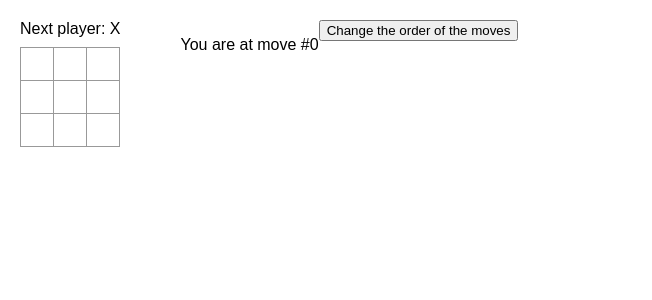
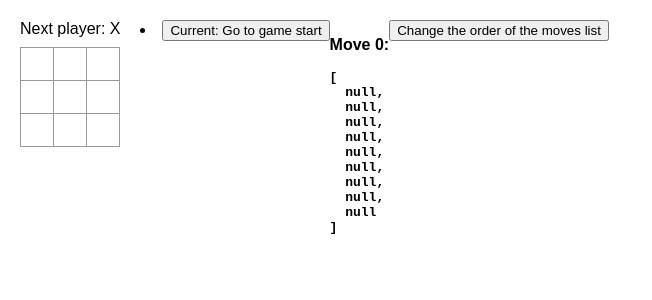
Before and after one commit to TemperateGrassland/tic-tac-toe-training, a Next.js app: page / in a window 1280 px wide. Shown: the top 300 px of the page, without its empty margins (0-652 px from the left). Built offline with nearby package versions, Linux system fonts and the light colour scheme.

Commit message:
all additional features added

```diff
--- a/src/app/globals.css
+++ b/src/app/globals.css
@@ -71,6 +71,37 @@ body {
   width: 34px;
 }
 
+/* Winner Square Style */
+.square-winner {
+  background: #fff; /* Same background as .square */
+  border: 1px solid #999;
+  float: left;
+  font-size: 24px;
+  font-weight: bold;
+  line-height: 34px;
+  height: 34px;
+  margin-right: -1px;
+  margin-top: -1px;
+  padding: 0;
+  text-align: center;
+  width: 34px;
+
+  /* Glowing Effect */
+  color: red; /* Text colour for the winner square */
+  box-shadow: 0 0 10px gold, 0 0 20px gold, 0 0 30px gold; /* Glow effect */
+  animation: glow 1s infinite alternate; /* Animate the glow */
+}
+
+/* Optional glow animation for pulsating effect */
+@keyframes glow {
+  from {
+    box-shadow: 0 0 10px gold;
+  }
+  to {
+    box-shadow: 0 0 20px gold, 0 0 30px gold;
+  }
+}
+
 .board-row:after {
   clear: both;
   content: '';
--- a/src/app/page.tsx
+++ b/src/app/page.tsx
@@ -1,5 +1,6 @@
 "use client"
 
+import next from "next";
 import { useState } from "react";
 
 // Next JS will render the export default function in page.tsx
@@ -15,19 +16,24 @@ export default function Game() {
   const [history, setHistory] = useState([Array(9).fill(null)]);
   const [currentMove, setCurrentMove] = useState(0);
   const [isAscendingOrder, setIsAscendingOrder] = useState(true);
+  const [isDrawer, setIsDrawer] = useState(false);
 
   const xIsNext = currentMove % 2 === 0;
   const currentSquares = history[currentMove];
+  const winnerData = calculateWinner(currentSquares);
+  const winningSquares = winnerData ? winnerData.winningSquares : [];
+
 
 
   function handlePlay(nextSquares) {
     // Called from the Board when the square is clicked, input is the updated game state from the after the current move has been played
-    console.log(currentMove);
-    console.log(history)
-    // array slice operations 'end' parameter is exclusive
+    // console.log(currentMove);    // array slice operations 'end' parameter is exclusive
     // Get the initial game state and add the updated game state to nextHistory
+    if (history.length === 9)  {
+      setIsDrawer(true);
+    }
     const nexthistory = [...history.slice(0, currentMove + 1), nextSquares];
-    console.log(nexthistory);
+    // console.log(nexthistory);
     setHistory(nexthistory);
     // set current move number based on the nextHistory array length
     setCurrentMove(nexthistory.length - 1);
@@ -42,34 +48,26 @@ export default function Game() {
   }
 
   function sortResults() {
-    // sort the list of moves made by ascending or descending order
-
+    // use the '!' operator to flip the value of the boolean
     setIsAscendingOrder(!isAscendingOrder);
   }
 
   const moves = history.map((squares, move) => {
-    console.log("move", move);
-    console.log("squares", squares);
-    let description;
-    if (move === currentMove) {
-      return(
-        <p>You are at move #{currentMove}</p>
-      );
-    }
-    if (move > 0) {
-      description = 'Go to move #' + move;
-    } else {
-      description = 'Go to game start';
-    }
-
-
+    const description = move > 0 ? `Go to move #${move}` : `Go to game start`;
     return (
       <li key={move}>
         {/* When the button for the relevant game state is clicked, jumpTo is called */}
-        <button onClick={() => jumpTo(move)}>{description}</button>
+        <button onClick={() => jumpTo(move)}>
+          {move === currentMove ? `Current: ${description}` : description}
+        </button>
       </li>
     );
   });
+
+  // Does this need to use the spread syntax to access the moves?
+  // Or can it use the moves array directly?
+  // Spread syntax will avoid mutating the original array and avoid any side-effects when re-using the original moves array
+  const sortedMoves = isAscendingOrder ? moves : [...moves].reverse();
 
   return (
     <>
@@ -78,13 +76,16 @@ export default function Game() {
         {/* Pass only one game state to be rendered by the board - the current game state
         The board also accepts the next user var in order to display it
         onPlay is a callback function to update the game state by passing the function to the board and then calling that function to update the state values stored in the Game*/}
-        <Board xIsNext={xIsNext} squares={currentSquares} onPlay={handlePlay} />
+        <Board xIsNext={xIsNext} squares={currentSquares} onPlay={handlePlay} isWinner={winningSquares} isDraw={isDrawer} />
       </div>
       <div className="game-info">
-        <MoveList moves={moves} isAscendingOrder={isAscendingOrder}/>
+        <MoveList moves={sortedMoves} isAscendingOrder={isAscendingOrder}/>
+      </div>
+      <div>
+        <MoveLocation history={history} move={currentMove}/>
       </div>
       <div className="order-button">
-        <button onClick={() => sortResults()}>{'Change the order of the moves'}</button>
+        <button onClick={() => sortResults()}>{'Change the order of the moves list'}</button>
       </div>
     </div>
     </>
@@ -92,27 +93,50 @@ export default function Game() {
 }
 
 function MoveList({moves, isAscendingOrder}) {
-  if (isAscendingOrder) {
-    return (
-      <ol>{moves}</ol>
-    )
+  return moves;
+}
+
+function MoveLocation({
+  history,
+  move,
+}: {
+  history: Array<Array<string | null>>;
+  move: number;
+}) {
   return (
-    <ol>{moves}</ol>
+    <div>
+      {history.map((boardState, moveIndex) => {
+        const isCurrent = moveIndex === move; // Check if this is the current move
+        return (
+          <div
+            key={moveIndex}
+            style={{
+              fontWeight: isCurrent ? "bold" : "normal", // Highlight the current move
+            }}
+          >
+            <p>Move {moveIndex}:</p>
+            <pre>{JSON.stringify(boardState, null, 2)}</pre>
+          </div>
+        );
+      })}
+    </div>
   );
-}
 }
 
 
-function Board({xIsNext, squares, onPlay}) {
+function Board({xIsNext, squares, onPlay, isWinner, isDraw}) {
   function handleClick(i) {
     // Handles the click of a square and checks if there is a winnner, copies the game state and updates the game state
     // Calls function to handle the updates to the state stored in the Game
+
 
 
     // return early if square is already filled or one player has won the game
     if (squares[i] || calculateWinner(squares)) {
       return;
     }
+
+
     // Create a copy of the current array representing the game state
     const nextSquares = squares.slice();
     if (xIsNext) {
@@ -123,13 +147,19 @@ function Board({xIsNext, squares, onPlay}) {
     // Trigger a re-render of the Game (and all other) component(s).
     onPlay(nextSquares);
   }
+    let status;
+    const winner = calculateWinner(squares);
 
-    const winner = calculateWinner(squares);
-    let status;
+
+
     if (winner) {
-      status = 'Winner: ' + winner;
+      status = 'Winner: ' + winner.winner;
     } else {
       status = 'Next player: ' + (xIsNext ? 'X' : 'O');
+    }
+
+    if (isDraw) {
+      status = "It is a draw(er) - play again!";
     }
 
   // Dynamically create rows and squares using loops
@@ -143,6 +173,7 @@ function Board({xIsNext, squares, onPlay}) {
           key={index}
           value={squares[index]}
           onSquareClick={() => handleClick(index)}
+          isWinner={isWinner.includes(index)}
         />
       );
     }
@@ -165,9 +196,9 @@ function Board({xIsNext, squares, onPlay}) {
 }
 
 
-function Square({value, onSquareClick}) {
+function Square({value, onSquareClick, isWinner}) {
   return (
-    <button className="square" onClick={onSquareClick}>{value}</button>
+    <button className={`square ${isWinner ? "square-winner" : ""}`} onClick={onSquareClick}>{value}</button>
   );
 }
 
@@ -185,7 +216,11 @@ function calculateWinner(squares) {
   for (let i = 0; i < lines.length; i++) {
     const [a, b, c] = lines[i];
     if (squares[a] && squares[a] === squares[b] && squares[a] === squares[c]) {
-      return squares[a];
+      // highlight the winning squares when someone wins
+      // 1. highlight one square
+      // 2. use the vars defined above to light up the rest of them!
+
+      return { winner: squares[a], winningSquares: [a, b, c] };
     }
   }
   return null;
```
Also changed, not shown: 1 other file (tests, documents, lock files or other folders).
